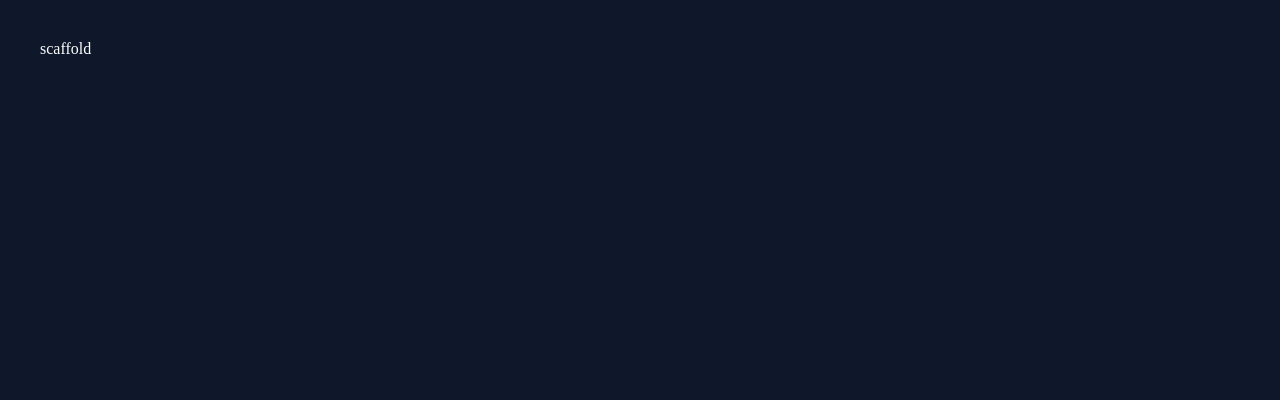
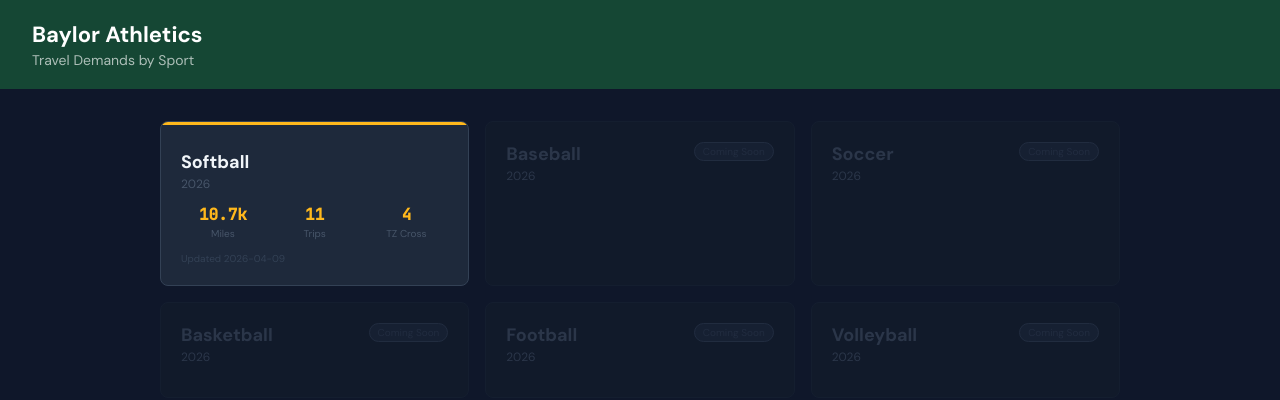
Before and after one commit to erash11/Travel_Map, a React (Vite) app: page / in a window 1280 px wide. Shown: the top 400 px of the page. Built offline with nearby package versions, Linux system fonts and the light colour scheme.

Commit message:
feat: add SportGrid landing page with sport cards

```diff
--- a/src/App.jsx
+++ b/src/App.jsx
@@ -1,4 +1,9 @@
+import SportGrid from './components/SportGrid.jsx';
+import SportMap from './components/SportMap.jsx';
 import { useState } from 'react';
+
 export default function App() {
-  return <div style={{ color: '#fff', padding: 40 }}>scaffold</div>;
+  const [sport, setSport] = useState(null);
+  if (sport) return <SportMap sport={sport} onBack={() => setSport(null)} />;
+  return <SportGrid onSelect={setSport} />;
 }
--- a/src/components/SportGrid.jsx
+++ b/src/components/SportGrid.jsx
@@ -1,3 +1,113 @@
+import { useMemo } from 'react';
+import { sports } from '../data/index.js';
+import { groupByDest } from '../utils/groupByDest.js';
+import { calcTotalMiles } from '../utils/calcMiles.js';
+import { haversine } from '../utils/haversine.js';
+import { computeTimezoneChanges } from '../utils/timezones.js';
+
+function SportCard({ sport, onClick }) {
+  const isActive = !sport.status;
+
+  const stats = useMemo(() => {
+    if (!isActive) return null;
+    const allDests = groupByDest(sport.games);
+    const awayDests = allDests.filter(d => !d.home);
+    const totalMiles = calcTotalMiles(awayDests, sport.trips || [], sport.home);
+    const awayTrips = (() => {
+      const seen = new Set();
+      awayDests.forEach(d => { if (d.tripId) seen.add(d.tripId); else seen.add(d.location); });
+      return seen.size;
+    })();
+    const tzChanges = computeTimezoneChanges(allDests, sport.trips || [], sport.home);
+    const totalCrossings = Object.values(tzChanges).reduce((s, d) => s + d.length, 0);
+    return { totalMiles, awayTrips, totalCrossings };
+  }, [sport, isActive]);
+
+  return (
+    <div
+      onClick={isActive ? onClick : undefined}
+      style={{
+        background: isActive ? '#1e293b' : '#131d2a',
+        border: `1px solid ${isActive ? '#334155' : '#1a2535'}`,
+        borderRadius: 8,
+        padding: 20,
+        cursor: isActive ? 'pointer' : 'default',
+        opacity: isActive ? 1 : 0.5,
+        transition: 'border-color 0.15s, transform 0.15s',
+        position: 'relative',
+        overflow: 'hidden',
+      }}
+      onMouseEnter={e => { if (isActive) e.currentTarget.style.borderColor = sport.colors?.conference || '#334155'; }}
+      onMouseLeave={e => { if (isActive) e.currentTarget.style.borderColor = '#334155'; }}
+    >
+      {/* Color accent bar */}
+      {isActive && (
+        <div style={{ position: 'absolute', top: 0, left: 0, right: 0, height: 3, background: sport.colors?.conference || '#FFB81C', borderRadius: '8px 8px 0 0' }} />
+      )}
+
+      <div style={{ marginTop: isActive ? 8 : 0 }}>
+        <div style={{ display: 'flex', justifyContent: 'space-between', alignItems: 'flex-start', marginBottom: 12 }}>
+          <div>
+            <div style={{ fontWeight: 700, fontSize: 18, color: isActive ? '#f1f5f9' : '#475569' }}>
+              {sport.label}
+            </div>
+            <div style={{ fontSize: 12, color: '#475569', marginTop: 2 }}>{sport.season}</div>
+          </div>
+          {!isActive && (
+            <div style={{ fontSize: 10, color: '#334155', background: '#1e293b', padding: '2px 8px', borderRadius: 12, border: '1px solid #334155' }}>
+              Coming Soon
+            </div>
+          )}
+        </div>
+
+        {isActive && stats && (
+          <div style={{ display: 'grid', gridTemplateColumns: '1fr 1fr 1fr', gap: 8 }}>
+            {[
+              { label: 'Miles',    value: `${Math.round(stats.totalMiles / 1000 * 10) / 10}k` },
+              { label: 'Trips',    value: stats.awayTrips },
+              { label: 'TZ Cross', value: stats.totalCrossings },
+            ].map(({ label, value }) => (
+              <div key={label} style={{ textAlign: 'center' }}>
+                <div style={{ fontFamily: 'JetBrains Mono, monospace', fontSize: 16, fontWeight: 700, color: sport.colors?.conference || '#FFB81C' }}>
+                  {value}
+                </div>
+                <div style={{ fontSize: 10, color: '#475569', marginTop: 2 }}>{label}</div>
+              </div>
+            ))}
+          </div>
+        )}
+
+        {isActive && sport.lastUpdated && (
+          <div style={{ fontSize: 10, color: '#334155', marginTop: 12 }}>
+            Updated {sport.lastUpdated}
+          </div>
+        )}
+      </div>
+    </div>
+  );
+}
+
 export default function SportGrid({ onSelect }) {
-  return <div style={{ color: '#fff' }}>SportGrid placeholder</div>;
+  return (
+    <div style={{ minHeight: '100vh', background: '#0f172a', fontFamily: 'DM Sans, sans-serif', color: '#fff' }}>
+      {/* Header */}
+      <div style={{ background: '#154734', padding: '20px 32px' }}>
+        <div style={{ fontSize: 22, fontWeight: 700 }}>Baylor Athletics</div>
+        <div style={{ fontSize: 14, color: 'rgba(255,255,255,0.65)', marginTop: 2 }}>Travel Demands by Sport</div>
+      </div>
+
+      {/* Grid */}
+      <div style={{ padding: 32, maxWidth: 960, margin: '0 auto' }}>
+        <div style={{ display: 'grid', gridTemplateColumns: 'repeat(auto-fill, minmax(260px, 1fr))', gap: 16 }}>
+          {sports.map(sport => (
+            <SportCard
+              key={sport.sport}
+              sport={sport}
+              onClick={() => onSelect(sport)}
+            />
+          ))}
+        </div>
+      </div>
+    </div>
+  );
 }
```
